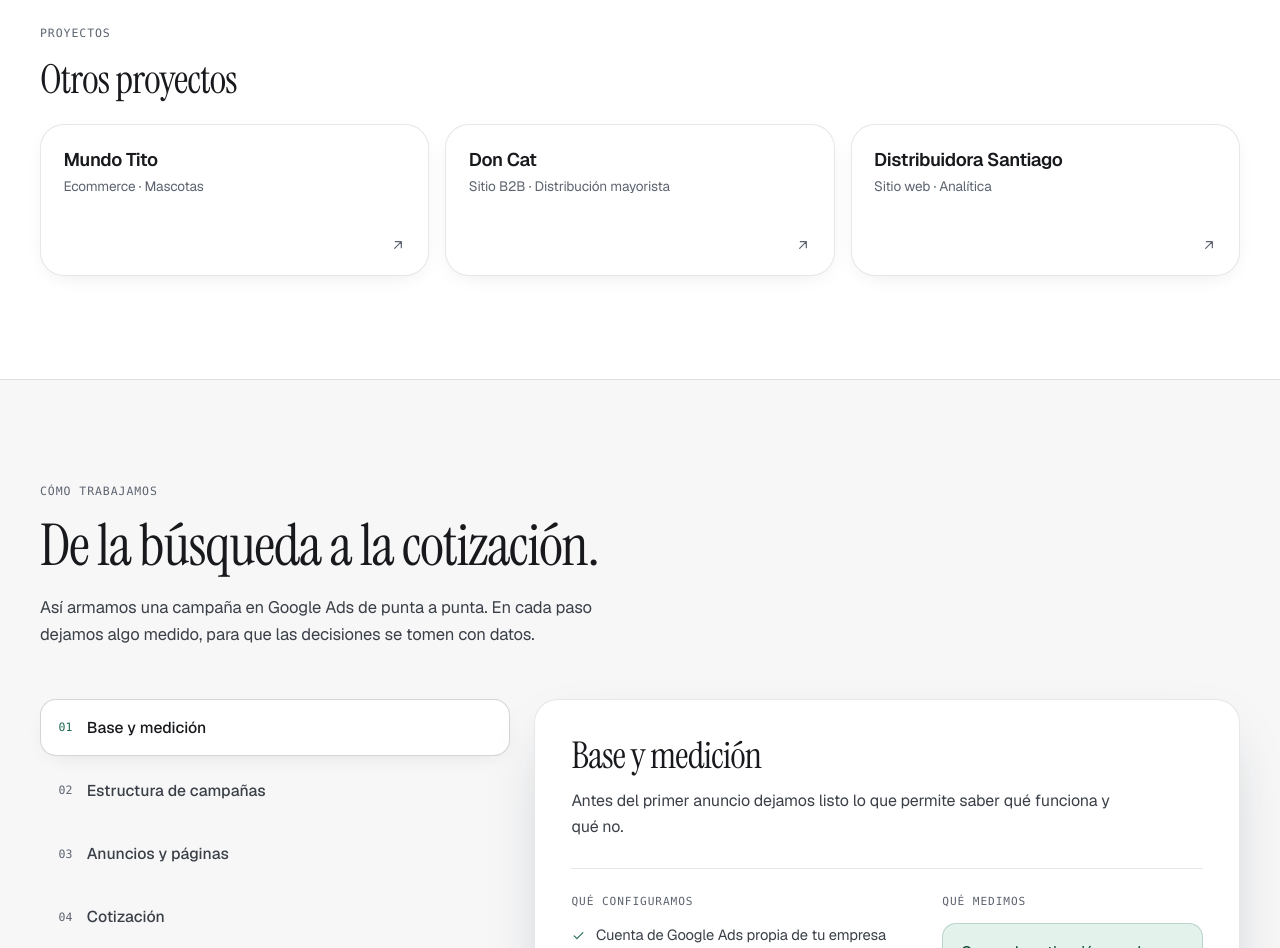
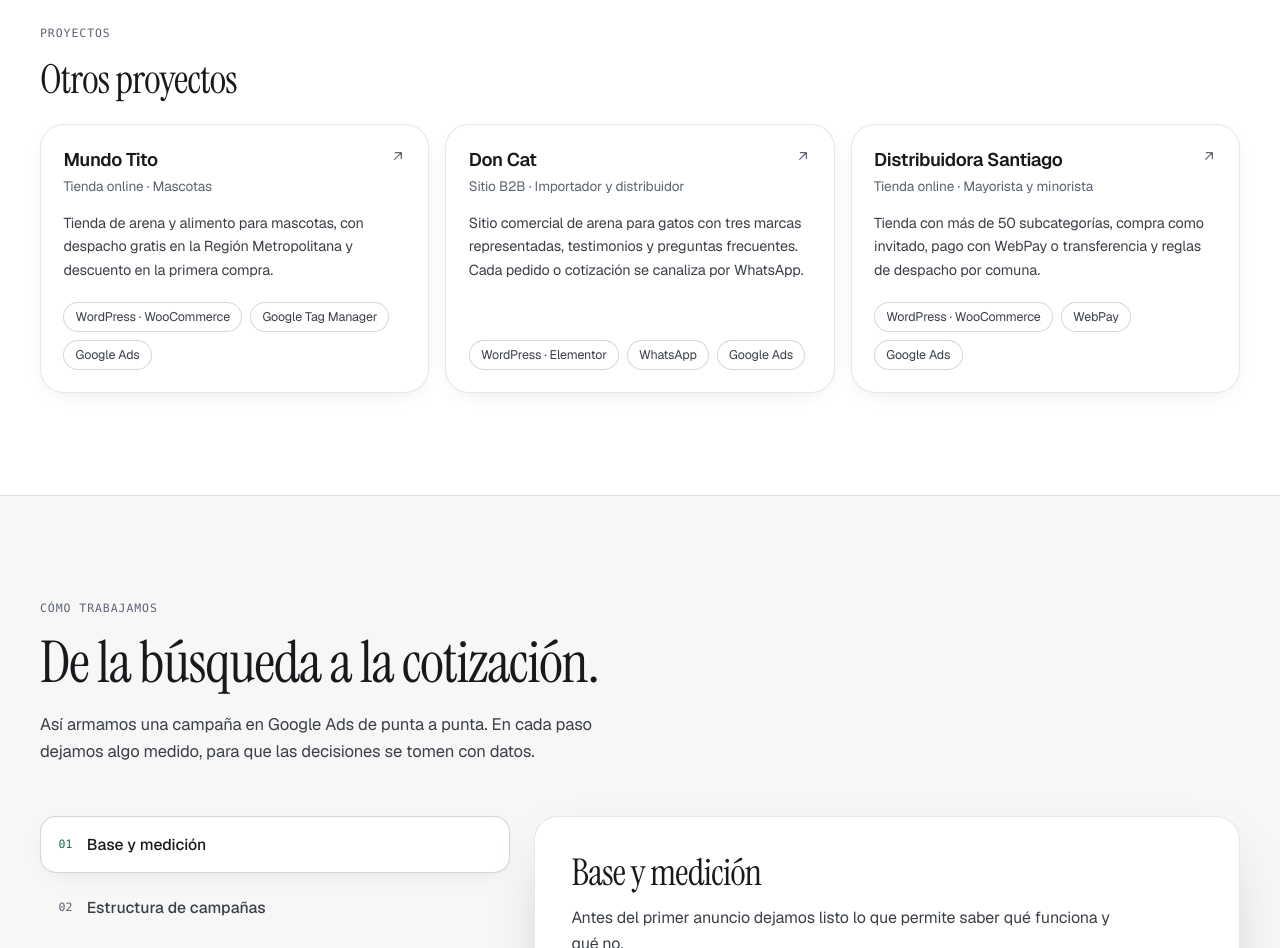
Before and after one commit to JorgeAndresM/JorgeAndresM.github.io, a plain HTML site: page index.html in a window 1280 px wide. Shown: the part 2120-3068 px from the top of the page. Drawn offline with Linux system fonts and the light colour scheme.

Commit message:
Add files via upload

```diff
--- a/index.html
+++ b/index.html
@@ -151,9 +151,9 @@
 <h2 class="h2-sm">Otros proyectos</h2>
 </header>
 <ul class="projs" data-stagger>
-<li class="reveal"><a class="card proj" href="https://mundotito.cl" target="_blank" rel="noopener noreferrer"><h3>Mundo Tito</h3><p>Ecommerce · Mascotas</p><svg class="ico" aria-hidden="true"><use href="#i-arrow"/></svg></a></li>
-<li class="reveal"><a class="card proj" href="https://doncat.cl" target="_blank" rel="noopener noreferrer"><h3>Don Cat</h3><p>Sitio B2B · Distribución mayorista</p><svg class="ico" aria-hidden="true"><use href="#i-arrow"/></svg></a></li>
-<li class="reveal"><a class="card proj" href="https://distribuidorasantiago.cl" target="_blank" rel="noopener noreferrer"><h3>Distribuidora Santiago</h3><p>Sitio web · Analítica</p><svg class="ico" aria-hidden="true"><use href="#i-arrow"/></svg></a></li>
+<li class="reveal"><a class="card proj" href="https://mundotito.cl" target="_blank" rel="noopener noreferrer"><h3>Mundo Tito</h3><p class="proj-sector">Tienda online · Mascotas</p><p class="proj-desc">Tienda de arena y alimento para mascotas, con despacho gratis en la Región Metropolitana y descuento en la primera compra.</p><ul class="tags"><li>WordPress · WooCommerce</li><li>Google Tag Manager</li><li>Google Ads</li></ul><svg class="ico" aria-hidden="true"><use href="#i-arrow"/></svg></a></li>
+<li class="reveal"><a class="card proj" href="https://doncat.cl" target="_blank" rel="noopener noreferrer"><h3>Don Cat</h3><p class="proj-sector">Sitio B2B · Importador y distribuidor</p><p class="proj-desc">Sitio comercial de arena para gatos con tres marcas representadas, testimonios y preguntas frecuentes. Cada pedido o cotización se canaliza por WhatsApp.</p><ul class="tags"><li>WordPress · Elementor</li><li>WhatsApp</li><li>Google Ads</li></ul><svg class="ico" aria-hidden="true"><use href="#i-arrow"/></svg></a></li>
+<li class="reveal"><a class="card proj" href="https://distribuidorasantiago.cl" target="_blank" rel="noopener noreferrer"><h3>Distribuidora Santiago</h3><p class="proj-sector">Tienda online · Mayorista y minorista</p><p class="proj-desc">Tienda con más de 50 subcategorías, compra como invitado, pago con WebPay o transferencia y reglas de despacho por comuna.</p><ul class="tags"><li>WordPress · WooCommerce</li><li>WebPay</li><li>Google Ads</li></ul><svg class="ico" aria-hidden="true"><use href="#i-arrow"/></svg></a></li>
 </ul>
 </div>
 </section>
--- a/styles.css
+++ b/styles.css
@@ -186,9 +186,11 @@ figcaption{padding:.65rem 1.25rem;background:var(--fog);border-top:1px solid var
 
 .projs{display:grid;grid-template-columns:repeat(3,1fr);gap:1rem}
 .proj{height:100%;min-height:9.5rem;padding:1.4rem}
-.proj h3{margin-bottom:.3rem}
+.proj h3{margin-bottom:.3rem;padding-right:1.75rem}
 .proj p{font-size:.85rem;color:var(--ash)}
-.proj .ico{margin-top:auto;align-self:flex-end;color:var(--ash);transition:transform .3s var(--ease),color .2s}
+.proj .proj-desc{margin-top:.9rem;color:var(--graphite);font-size:.9rem}
+.proj .tags{padding-top:1.25rem}
+.proj .ico{position:absolute;top:1.4rem;right:1.4rem;color:var(--ash);transition:transform .3s var(--ease),color .2s}
 .proj:hover .ico{transform:translate(3px,-3px);color:var(--accent)}
 
 .stepper{display:grid;grid-template-columns:minmax(0,.8fr) minmax(0,1.2fr);gap:1.5rem;align-items:start}
```
